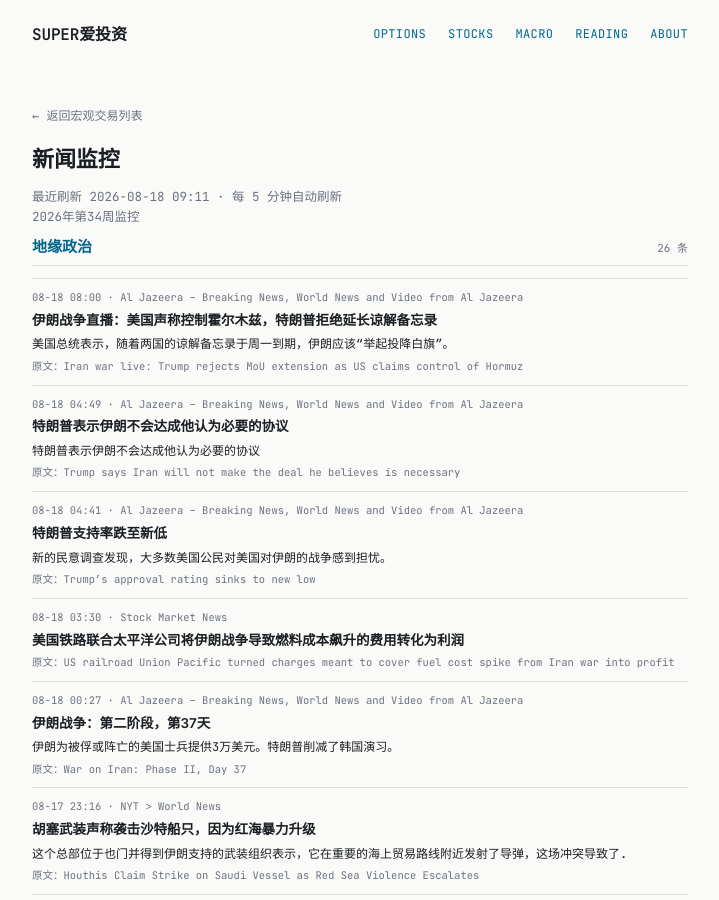
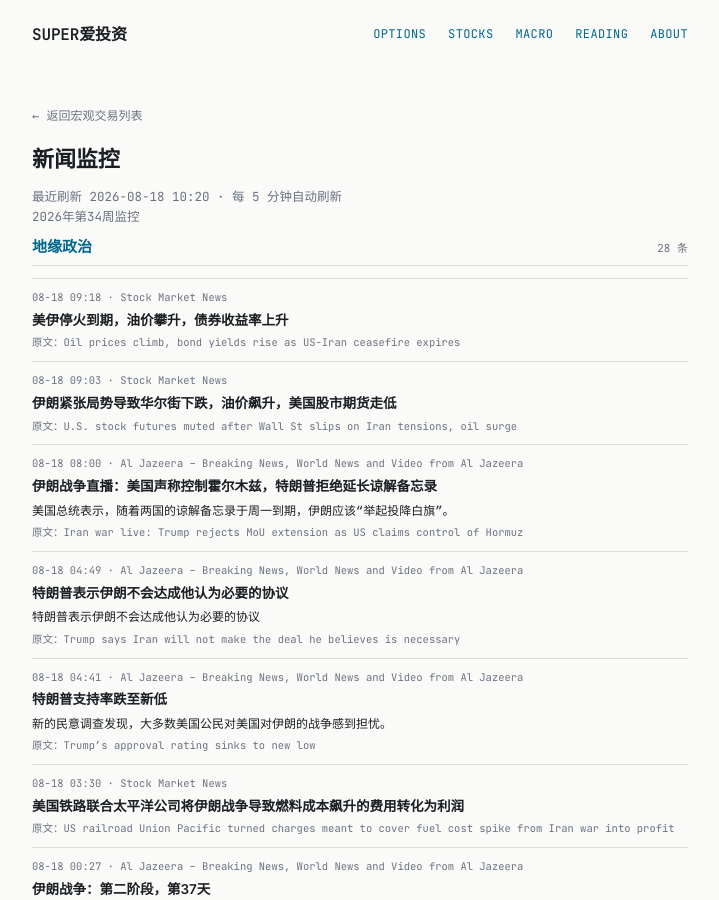
Before and after one commit to tang3super/tang3super.github.io, a Jekyll site: the page built from macro-trade/news-digest.md, in a window 1280 px wide and 900 px high. Shown: the whole window, without its empty margins (280-999 px from the left). Built offline with Jekyll 4.4.1, drawn with Linux system fonts in a browser that asks for light colours; some of the changed text lies outside the part shown.

Commit message:
sync news-digest article

```diff
--- a/macro-trade/news-digest.md
+++ b/macro-trade/news-digest.md
@@ -5,11 +5,23 @@ title: 新闻监控
 date: '2026-08-18'
 summary: 2026年第34周监控
 week_label: 2026年第34周监控
-last_updated: 2026-08-18 09:11
+last_updated: 2026-08-18 10:20
 refresh_note: 每 5 分钟自动刷新
 topics:
 - name: 地缘政治
   items:
+  - title: Oil prices climb, bond yields rise as US-Iran ceasefire expires
+    summary: ''
+    link: https://www.investing.com/news/stock-market-news/oil-prices-climb-bond-yields-rise-as-usiran-ceasefire-expires-4864169
+    source: Stock Market News
+    time: 08-18 09:18
+    title_zh: 美伊停火到期，油价攀升，债券收益率上升
+  - title: U.S. stock futures muted after Wall St slips on Iran tensions, oil surge
+    summary: ''
+    link: https://www.investing.com/news/stock-market-news/us-stock-futures-muted-after-wall-st-slips-on-iran-tensions-oil-surge-4864158
+    source: Stock Market News
+    time: 08-18 09:03
+    title_zh: 伊朗紧张局势导致华尔街下跌，油价飙升，美国股市期货走低
   - title: 'Iran war live: Trump rejects MoU extension as US claims control of Hormuz'
     summary: US president says Iran should 'put up the white flag of surrender' as the two nations’ MoU expired on Monday.
     link: https://www.aljazeera.com/news/liveblog/2026/8/18/iran-war-live-trump-rejects-mou-extension-as-us-claims-control-of-hormuz?traffic_source=rss
@@ -256,6 +268,12 @@ topics:
     title_zh: 由于收益率下降和美联储暂停押注提振情绪，欧洲股市小幅上涨
 - name: AI基建
   items:
+  - title: 'SK Hynix tests 200 SMA after +43% rally: Live levels'
+    summary: ''
+    link: https://www.investing.com/news/stock-market-news/sk-hynix-tests-200-sma-after-43-rally-live-levels-93CH-4864162
+    source: Stock Market News
+    time: 08-18 09:07
+    title_zh: SK Hynix上涨+43%后测试200平均汇率：实时水平
   - title: Nvidia financing initiative follows SEC guidance that takes sponsors off the hook for data center investments
     summary: Recent SEC instructions on data center bonds appear applicable to the recent Nvidia financing move, lawyers say.
     link: https://www.cnbc.com/2026/08/17/nvidia-financing-initiative-follows-sec-guidance-taking-sponsors-off-the-hook.html
```
